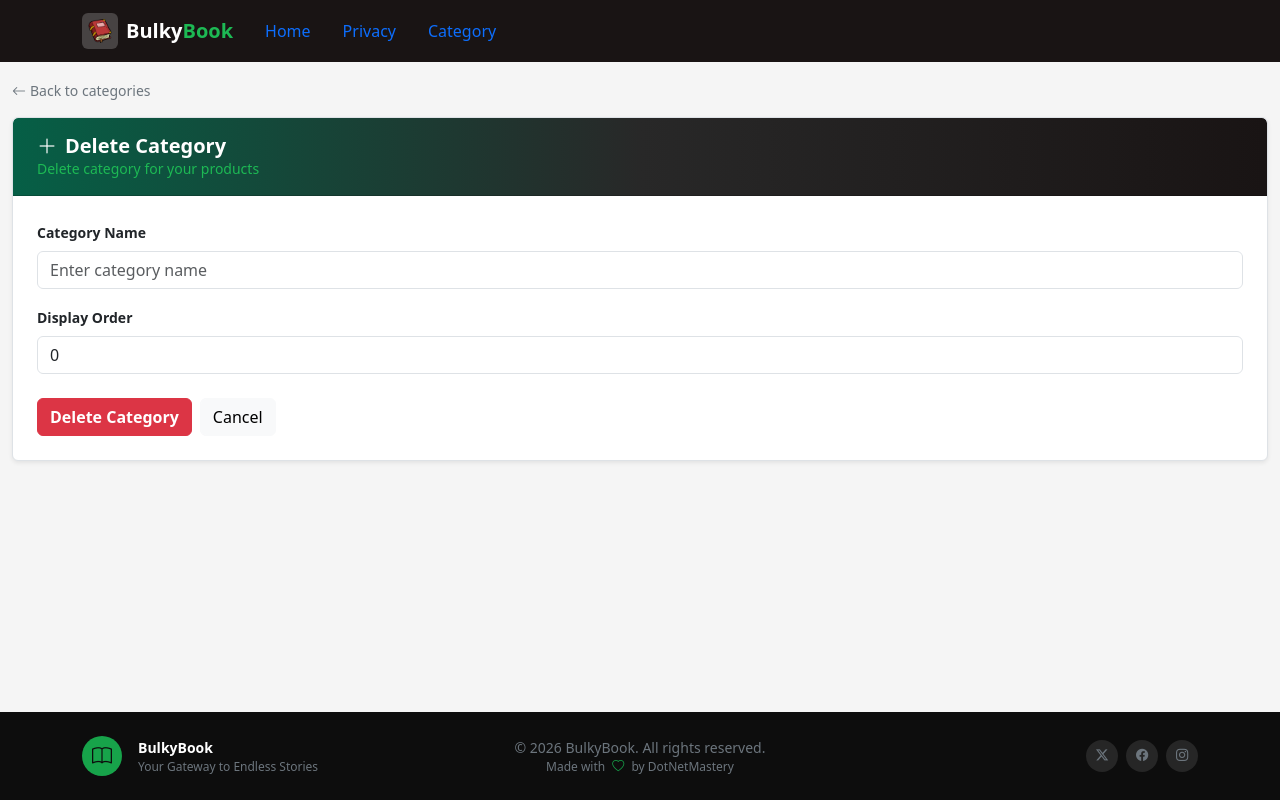
After one commit to SebastianPutraC/MVCECommerceCourse, an ASP.NET Core app: template MVCECommerceCourseWeb/Views/Category/Delete.cshtml in a window 1280 px wide. The commit adds this page. Run offline with ASP.NET Core 8, Linux system fonts and the light colour scheme; the template is opened without the code that fills it, so the values that code supplies are empty; style sheets or scripts are compiled from the project's sources.

Commit message:
4.9 Temp Data

```diff
--- a/MVCECommerceCourseWeb/Notes4.txt
+++ b/MVCECommerceCourseWeb/Notes4.txt
@@ -27,3 +27,6 @@ it is originally asp-rout then add -id (or should be the name of the parameter).
 by using <input asp-for="Id" hidden/>
 - While method="post" should automatically use the [HttpPost] function on update and create.cshtml. Its better to specify using asp-action. The create on
 my end is bugged without the asp-action
+4.8 :
+- Copy Update.cshtml to Delete.cshtml. Remove the validation and all the input form to be readonly (name and display order)
+- Dont forget the |asp-route-id="@obj.Id| on the delete button to pass the id on which category needs to be deleted
--- /dev/null
+++ b/MVCECommerceCourseWeb/Views/Category/Delete.cshtml
@@ -0,0 +1,38 @@
+@using MVCECommerceCourseWeb.Models
+@model Category
+
+<div class="container-fluid py-3">
+    <a asp-controller="Category" asp-action="Index" class="text-decoration-none text-secondary small fw-medium d-inline-flex align-items-center gap-1 mb-3">
+        <i class="bi bi-arrow-left"></i> Back to categories
+    </a>
+    <div class="card border shadow-sm overflow-hidden">
+        <div class="card-header text-white py-3 px-4" style="background: linear-gradient(to right, #065f46, #282828, #191414);">
+            <h5 class="mb-0 fw-bold"><i class="bi bi-plus-lg me-2"></i>Delete Category</h5>
+            <p class="mb-0 small" style="color: #1DB954;">Delete category for your products</p>
+        </div>
+        <div class="card-body p-4">
+            <form method="post" asp-controller="Category" asp-action="Delete">
+                @*Specify to use the Update function on controller from asp-action*@
+
+                <input asp-for="Id" hidden /> @*Make sure Id is retrieved after update*@
+                <div class="mb-3">
+                    <label asp-for="@Model.Name" class="form-label fw-semibold small">Category Name</label>
+                    <input type="text" readonly name="Name" asp-for="@Model.Name" class="form-control" placeholder="Enter category name" />
+                </div>
+                <div class="mb-3">
+                    <label asp-for="@Model.DisplayOrder" class="form-label fw-semibold small">Display Order</label>
+                    <input type="number" readonly name="DisplayOrder" asp-for="@Model.DisplayOrder" class="form-control" placeholder="Enter display order" />
+                </div>
+                <div class="d-flex gap-2 mt-4">
+                    <button type="submit" class="btn btn-danger fw-semibold">Delete Category</button>
+                    <a asp-controller="Category" asp-action="Index" class="btn btn-light fw-medium">Cancel</a>
+                </div>
+            </form>
+        </div>
+    </div>
+</div>
+
+@section Scripts
+{
+    <partial name="_ValidationScriptsPartial" />
+}
--- a/MVCECommerceCourseWeb/Views/Category/Index.cshtml
+++ b/MVCECommerceCourseWeb/Views/Category/Index.cshtml
@@ -30,7 +30,7 @@
                             <td><span class="badge bg-light text-dark border">@obj.DisplayOrder</span></td>
                             <td class="text-end">
                                 <a asp-controller="Category" asp-action="Update" asp-route-id="@obj.Id" class="btn btn-sm btn-outline-success me-1"><i class="bi bi-pencil-square me-1"></i>Edit</a>
-                                <a asp-controller="Category" asp-action="Delete" class="btn btn-sm btn-outline-danger"><i class="bi bi-trash me-1"></i>Delete</a>
+                                <a asp-controller="Category" asp-action="Delete" asp-route-id="@obj.Id" class="btn btn-sm btn-outline-danger"><i class="bi bi-trash me-1"></i>Delete</a>
                             </td>
                         </tr>
                     }
--- a/MVCECommerceCourseWeb/Views/Category/Update.cshtml
+++ b/MVCECommerceCourseWeb/Views/Category/Update.cshtml
@@ -8,7 +8,7 @@
     <div class="card border shadow-sm overflow-hidden">
         <div class="card-header text-white py-3 px-4" style="background: linear-gradient(to right, #065f46, #282828, #191414);">
             <h5 class="mb-0 fw-bold"><i class="bi bi-plus-lg me-2"></i>Update Category</h5>
-            <p class="mb-0 small" style="color: #1DB954;">Updatecategory for your products</p>
+            <p class="mb-0 small" style="color: #1DB954;">Update a category for your products</p>
         </div>
         <div class="card-body p-4">
             <form method="post" asp-controller="Category" asp-action="Update">
```
Also changed, not shown: MVCECommerceCourseWeb/Controllers/CategoryController.cs (+33 -1 lines).
